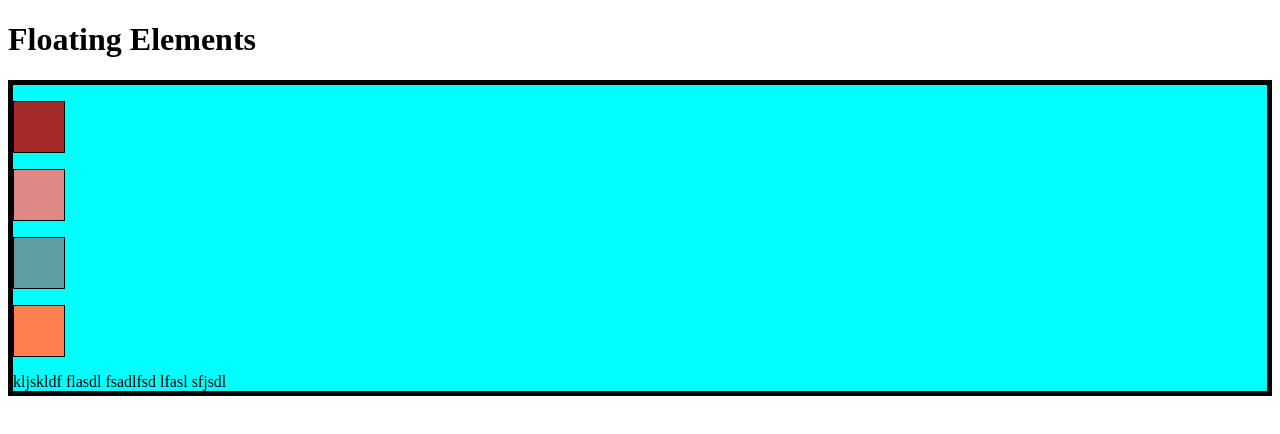
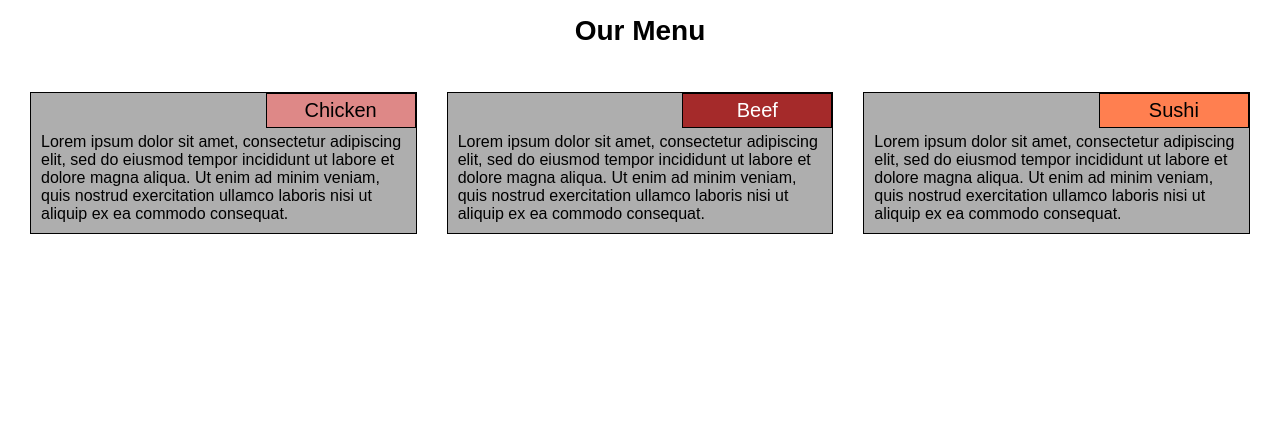
Before and after one commit to hooamii/MyAssignments, a plain HTML site: page module2-solution/index.html in a window 1280 px wide. Drawn offline with Linux system fonts and the light colour scheme.

Commit message:
my almost done page

```diff
--- /dev/null
+++ b/module2-solution/css/style.css
@@ -0,0 +1,79 @@
+*{
+	box-sizing:border-box ;
+	margin: 0;
+	padding: 0;
+}
+body{
+	font-family: Arial, Helvetica, sans-serif;
+}
+
+h1{
+		text-align: center;
+		font-size: 1.75em;
+		margin: 15px;
+	}
+
+.row > div{
+	float: left;
+}
+
+div.container{
+	padding: 15px;
+}
+
+.row p{
+	position: relative;
+	background-color: #aeaeae;
+	border: 1px solid black;
+	padding: 40px 10px 10px;
+	margin: 15px;
+}
+
+#t1 , #t2 , #t3
+{
+ position: absolute;
+ right: 0px;
+ top: 0px;
+ border: 1px solid black;
+ font-size: 1.25em;
+ padding: 5px;
+ width:150px;
+ text-align: center;
+}
+
+#t1{
+	background-color:#DE8887;
+}
+#t2{
+	background-color:#A52A2A;
+	color: white;
+}
+#t3{
+	background-color:#FF7F50;
+}
+
+
+@media (min-width: 992px){
+
+    .col-lg-4{
+       width:33.33% ;
+   }
+
+@media (min-width: 768px) and (max-width: 991px){
+
+
+    .col-md-6{
+    	width:50% ;
+    }
+
+    .col-md-12{
+    	width:100% ;
+    }
+}
+
+@media (max-width: 767px){
+	    .col-sm-12{
+    	width:100% ;
+    }
+
+}
--- a/module2-solution/index.html
+++ b/module2-solution/index.html
@@ -2,45 +2,29 @@
 <html>
 <head lang="us-en">
 <meta charset="utf-8">
-<title>floating Elements</title>
-<style>
-	h1{
-		/*margin: 100px;*/
-	}
-div{
-	background-color: #00ffff;
-	border: 5px solid black;
-}
-p{
-	width:50px;
-	height:50px;
-	border:1px solid black;
-
-
-}
-#p1{
-	background-color:#A52A2A;
-}
-#p2{
-	background-color:#DE8887;
-}
-#p3{
-	background-color:#5F9EA0;
-}
-#p4{
-	background-color:#FF7F50;
-}
-</style>
+<meta name="viewport" content="width=device-width , initial-scale=1">
+<title>My First Assignment</title>
+<link rel="stylesheet" href="css\style.css">
 </head>
 <body>
-	<h1> Floating Elements </h1>
-	<Div>
-		<p id="p1"></p>
-		<p id="p2"></p>
-		<p id="p3"></p>
-		<p id="p4"></p>
-		<section>   kljskldf flasdl fsadlfsd lfasl sfjsdl</section>
-	</Div>
+	<h1> Our Menu </h1>
+	<div class="container">
+		<div class="row">
+		      <div class="col-lg-4 col-md-6 col-sm-12">
+		      	 <p><span  id="t1">Chicken</span>
+		      Lorem ipsum dolor sit amet, consectetur adipiscing elit, sed do eiusmod tempor incididunt ut labore et dolore magna aliqua. Ut enim ad minim veniam, quis nostrud exercitation ullamco laboris nisi ut aliquip ex ea commodo consequat.</p>
+		      </div>
+		      <div  class="col-lg-4 col-md-6 col-sm-12">
+		      	<p>
+		      	<span  id="t2">Beef</span>
+		      Lorem ipsum dolor sit amet, consectetur adipiscing elit, sed do eiusmod tempor incididunt ut labore et dolore magna aliqua. Ut enim ad minim veniam, quis nostrud exercitation ullamco laboris nisi ut aliquip ex ea commodo consequat.</p>
+		      </div>
+		      <div class="col-lg-4 col-md-12 col-sm-12">
+		      	<p><span  id="t3">Sushi</span>
+		      Lorem ipsum dolor sit amet, consectetur adipiscing elit, sed do eiusmod tempor incididunt ut labore et dolore magna aliqua. Ut enim ad minim veniam, quis nostrud exercitation ullamco laboris nisi ut aliquip ex ea commodo consequat.</p>
+		      </div>
+		</div>
+    </div>
 
 </body>
 </html>
```
